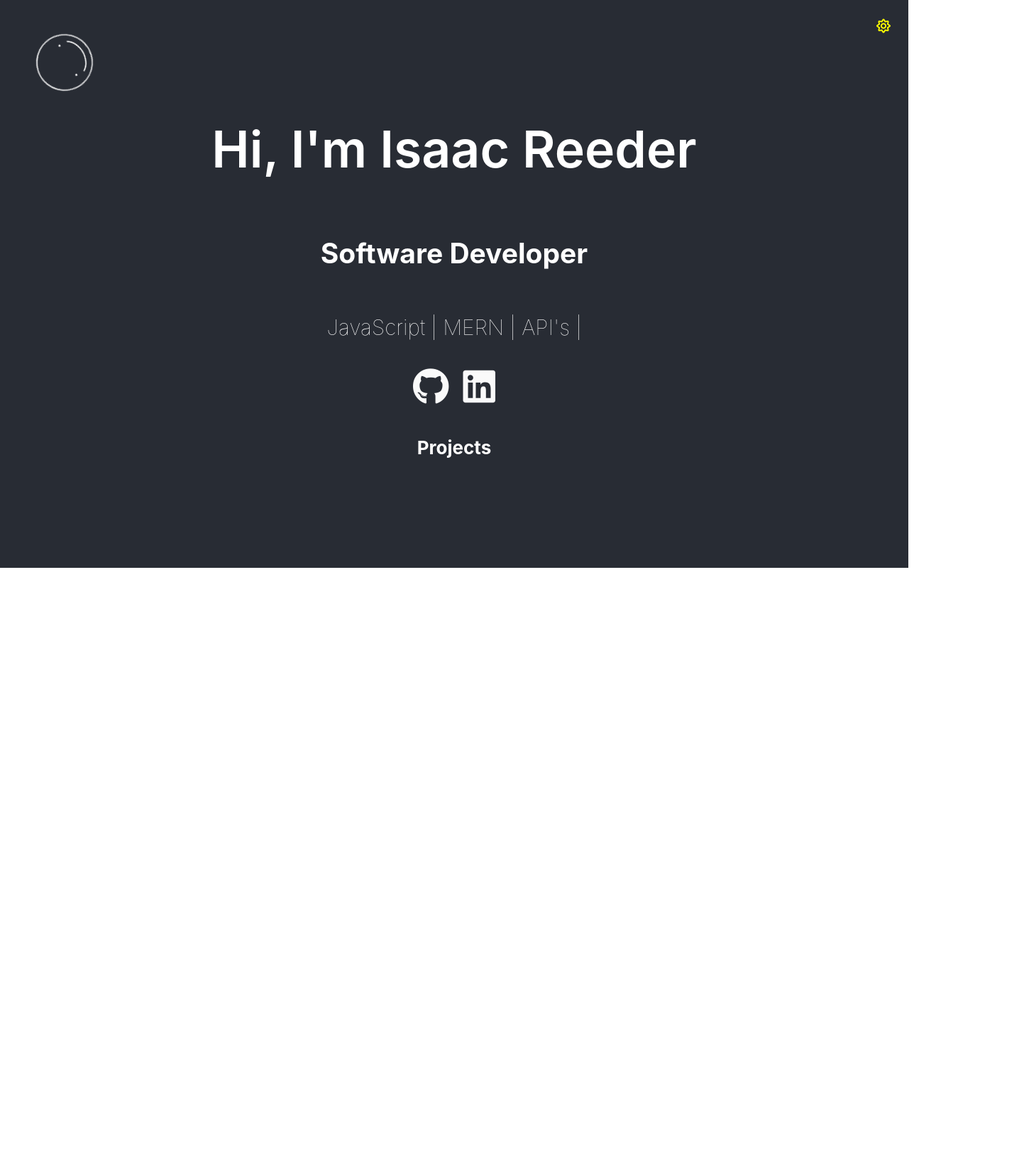
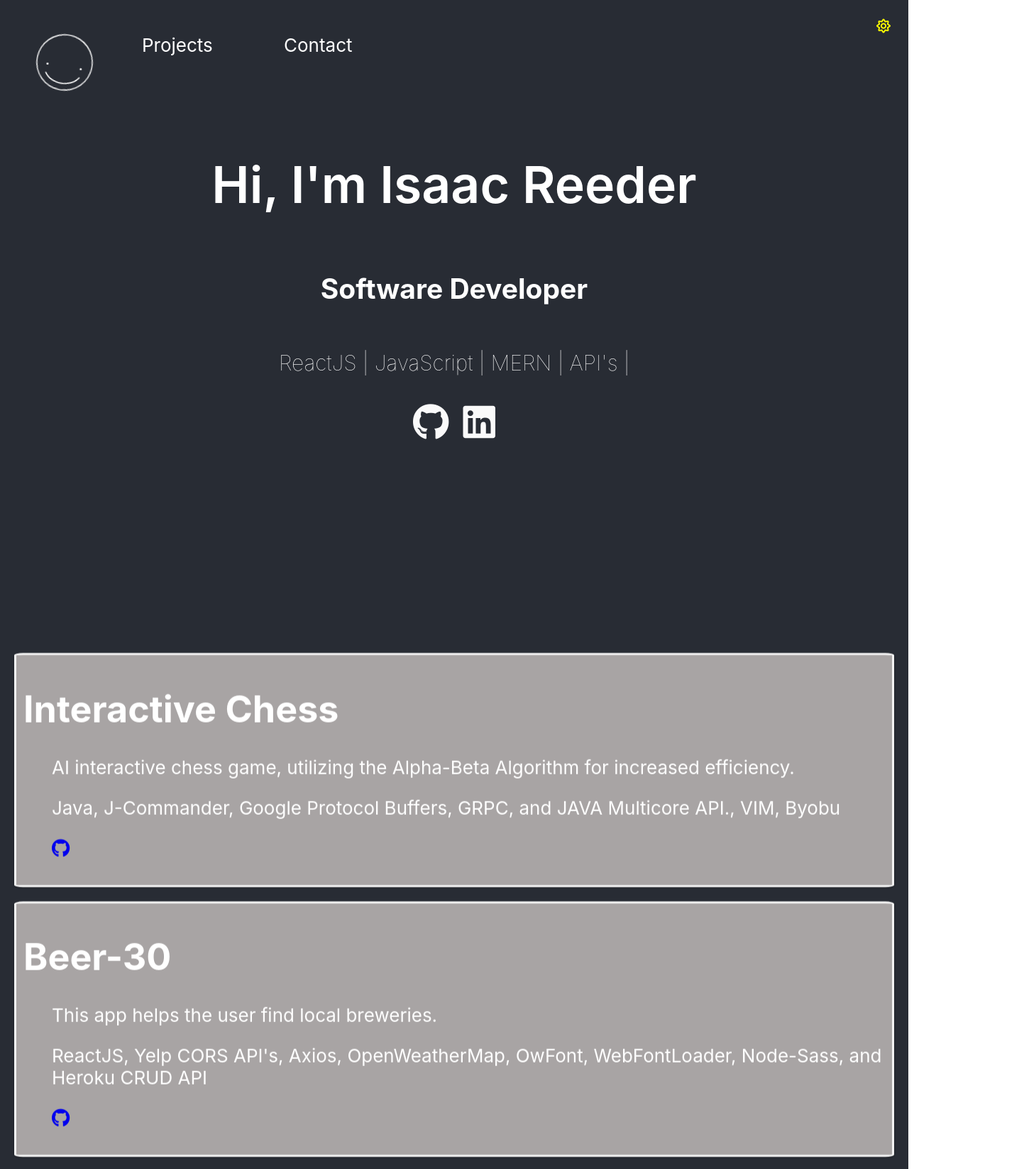
Before and after one commit to IsaacReeder/Isaac-Reeder-Portfolio, a React (Create React App) app: page / in a window 1280 px wide. Shown: the top 1647 px of the page at 71% size, 1443 px wide, since content can reach past the window. Before the commit the page ends 800 px from the top, so only its background shows below. Built offline with nearby package versions, Linux system fonts and the light colour scheme.

Commit message:
created a fade on scroll effect, improved nav, began contact section

```diff
--- a/package.json
+++ b/package.json
@@ -13,6 +13,7 @@
     "react-dom": "^16.13.0",
     "react-router-dom": "^5.1.2",
     "react-scripts": "3.4.0",
+    "react-scroll": "^1.7.16",
     "react-transition-group": "^4.3.0",
     "react-typist": "^2.0.5",
     "sass": "^1.26.3"
--- a/src/App.js
+++ b/src/App.js
@@ -1,15 +1,10 @@
 import React, { Component } from "react";
 import "./App.css";
-import {
-  BrowserRouter as Router,
-  Route,
-  Switch,
-  Redirect
-} from "react-router-dom";
 
 import LandingPage from "./components/LandingPage/LandingPage";
 import ProjectsPage from "./components/ProjectsPage/ProjectsPage";
 import Nav from "./components/Nav/Nav";
+import Contact from "./components/Contact/Contact";
 
 class App extends Component {
   constructor(props) {
@@ -112,6 +107,25 @@ class App extends Component {
     }
   };
 
+  FadeInSection(props) {
+    const [isVisible, setVisible] = React.useState(false);
+    const domRef = React.useRef();
+    React.useEffect(() => {
+      const observer = new IntersectionObserver(entries => {
+        entries.forEach(entry => setVisible(entry.isIntersecting));
+      });
+      observer.observe(domRef.current);
+    }, []);
+    return (
+      <div
+        className={`fade-in-section ${isVisible ? "is-visible" : ""}`}
+        ref={domRef}
+      >
+        {props.children}
+      </div>
+    );
+  }
+
   render() {
     const { appClass, bgStyle, backgroundMode } = this.state;
 
@@ -120,17 +134,15 @@ class App extends Component {
         <div className="change-mode" onClick={this.changeThemeMode} />
         <div className={backgroundMode}>
           <main className="App-main">
-            <Router>
             <Nav
               changeBackgroundBasedonMode={this.changeBackgroundBasedonMode}
             />
-              <Switch>
-                <Route path="/" exact>
+
             <LandingPage
               devIntro="Hi, I'm Isaac Reeder "
               jobTitle="Software Developer"
               plainBackgroundMode="daylight"
-                    devDesc="JavaScript | MERN | API's "
+              devDesc="ReactJS | JavaScript | MERN | API's "
               gradientColors="#EE7752, #E73C7E, #23A6D5, #23D5AB"
               icons={[
                 {
@@ -143,9 +155,9 @@ class App extends Component {
                 }
               ]}
             />
-                </Route>
-                <Route path="/projects" exact>
+
             <ProjectsPage
+              id="ProjectsPage"
               projects={[
                 {
                   pName: "Interactive Chess",
@@ -160,8 +172,7 @@ class App extends Component {
                 {
                   pName: "Beer-30",
                   image: require("../src/assets/beer.png"),
-                        description:
-                          "This app helps the user find local breweries.",
+                  description: "This app helps the user find local breweries.",
                   technologies:
                     "ReactJS, Yelp CORS API's, Axios, OpenWeatherMap, OwFont, WebFontLoader, Node-Sass, and Heroku CRUD API",
                   image2: "fa-github",
@@ -189,10 +200,14 @@ class App extends Component {
                 }
               ]}
             />
-                </Route>
-                <Redirect to="/" />
-              </Switch>
-            </Router>
+            <Contact
+              lines={[
+                {
+                  contactLines: "Let's make something great!",
+                  emailAddy: "I.Reeder@Protonmail.ch"
+                }
+              ]}
+            />
           </main>
         </div>
       </div>
--- /dev/null
+++ b/src/components/Contact/Contact.css
@@ -0,0 +1,56 @@
+.words {
+  color: white;
+}
+.ReachBubble {
+  border: 3px #f3f3f3 solid;
+  border-color: white;
+  border-radius: 50%;
+  padding: 50px;
+  /* height */
+  width: 20rem;
+  text-align: center;
+}
+
+.contactContainer {
+  display: flex;
+  padding: 5rem;
+}
+
+.rotateCon {
+  display: flex;
+  padding: 2rem;
+}
+
+.lines {
+  padding: 5rem;
+}
+
+.email {
+  padding: 2rem;
+  text-align: center;
+}
+
+u {
+  text-decoration: none;
+  border-bottom: 10px solid white;
+  display: inline-block;
+  width: 10rem;
+  position: relative;
+  padding-left: 5rem;
+}
+
+.forA {
+  padding-bottom: 2rem;
+  padding-right: 2rem;
+  text-align: center;
+}
+
+.great {
+  padding: 2rem;
+  text-align: center;
+}
+
+.words {
+  padding: 3rem;
+  text-align: center;
+}
--- /dev/null
+++ b/src/components/Contact/Contact.js
@@ -0,0 +1,61 @@
+import React, { Component } from "react";
+import "./Contact.css";
+
+const words = [
+  ["collaborations"],
+  ["new projects"],
+  ["experiences"],
+  ["positions"]
+];
+
+export default class Contact extends Component {
+  constructor(props) {
+    super(props);
+    this.state = { index: -1 };
+  }
+
+  setIndex = () => {
+    let index = this.state.index > words.length ? 0 : this.state.index + 1;
+    this.setState({ index: index });
+  };
+
+  renderPages = () => {
+    console.log(this.state.index);
+    return words[this.state.index];
+  };
+
+  componentDidMount() {
+    this.loop = setInterval(() => this.setIndex(), 1000);
+  }
+
+  componentWillUnmount() {
+    clearInterval(this.loop);
+  }
+
+  render() {
+    const { lines } = this.props;
+
+    return (
+      <React.Fragment>
+        <div className="lines">
+          {lines.map(line => (
+            <h1 className="spacer">
+              {`${line.contactLines}`}
+              <div className="contactContainer">
+                <div className="ReachBubble">reach out</div>
+                <div className="email">{`${line.emailAddy}`}</div>
+              </div>
+            </h1>
+          ))}
+          <div className="rotateCon">
+            <h1 className="forA">For </h1>
+            <h3 classname="great">
+              <u> great </u>
+            </h3>
+            <div className="words">{this.renderPages() || "ideas"}</div>
+          </div>
+        </div>
+      </React.Fragment>
+    );
+  }
+}
--- /dev/null
+++ b/src/components/FadeEffect/Fade.css
@@ -0,0 +1,13 @@
+.fade-in-section {
+  opacity: 0;
+  transform: translateY(20vh);
+  visibility: hidden;
+  transition: opacity 1200ms ease-out, transform 600ms ease-out,
+    visibility 1200ms ease-out;
+  will-change: opacity, transform, visibility;
+}
+.fade-in-section.is-visible {
+  opacity: 1;
+  transform: none;
+  visibility: visible;
+}
--- /dev/null
+++ b/src/components/FadeEffect/Fade.js
@@ -0,0 +1,23 @@
+import React from "react";
+import "./Fade.css";
+
+const Fade = props => {
+  const [isVisible, setVisible] = React.useState(false);
+  const domRef = React.useRef();
+  React.useEffect(() => {
+    const observer = new IntersectionObserver(entries => {
+      entries.forEach(entry => setVisible(entry.isIntersecting));
+    });
+    observer.observe(domRef.current);
+  }, []);
+  return (
+    <div
+      className={`fade-in-section ${isVisible ? "is-visible" : ""}`}
+      ref={domRef}
+    >
+      {props.children}
+    </div>
+  );
+};
+
+export default Fade;
--- a/src/components/LandingPage/LandingPage.js
+++ b/src/components/LandingPage/LandingPage.js
@@ -3,15 +3,15 @@ import Typist from "react-typist";
 import "./LandingPage.scss";
 import { Redirect } from "react-router-dom";
 import { CSSTransition } from "react-transition-group";
-import { flash } from "react-animations";
-import Radium, { StyleRoot } from "radium";
+// import { flash } from "react-animations";
+// import Radium, { StyleRoot } from "radium";
 
-const styles = {
-  flash: {
-    animation: "1s 3s",
-    animationName: Radium.keyframes(flash, "flash")
-  }
-};
+// const styles = {
+//   flash: {
+//     animation: "1s 3s",
+//     animationName: Radium.keyframes(flash, "flash")
+//   }
+// };
 
 export default class LandingPage extends Component {
   state = {
@@ -71,12 +71,6 @@ export default class LandingPage extends Component {
                   </a>
                 ))}
               </div>
-              <StyleRoot>
-                <div className="redirect" style={styles.flash}>
-                  {this.renderRedirect()}
-                  <h4 onClick={this.setRedirect}>Projects</h4>
-                </div>
-              </StyleRoot>
             </main>
           </div>
         </div>
--- a/src/components/LandingPage/LandingPage.scss
+++ b/src/components/LandingPage/LandingPage.scss
@@ -103,6 +103,7 @@
   max-height: 90%;
   min-width: auto;
   font-family: "Open Sans" sans-serif;
+  margin-bottom: 9rem;
 }
 
 .daylight .card:hover {
--- a/src/components/Nav/Nav.css
+++ b/src/components/Nav/Nav.css
@@ -2,6 +2,30 @@
   position: fixed;
   top: 6%;
   left: 3%;
+  height: 4rem;
+  width: 4rem;
+  display: flex;
+  flex-direction: column;
+  cursor: default;
+  z-index: 1000;
+  background-repeat: no-repeat;
+}
+.Container2 {
+  position: fixed;
+  top: 6%;
+  left: 10rem;
+  height: 4rem;
+  width: 4rem;
+  display: flex;
+  flex-direction: column;
+  cursor: default;
+  z-index: 1000;
+  background-repeat: no-repeat;
+}
+.Container3 {
+  position: fixed;
+  top: 6%;
+  left: 20rem;
   height: 4rem;
   width: 4rem;
   display: flex;
--- a/src/components/Nav/Nav.js
+++ b/src/components/Nav/Nav.js
@@ -1,6 +1,6 @@
-import React from "react";
+import React, { Fragment } from "react";
 import { CSSTransition } from "react-transition-group";
-
+import { Link, animateScroll as scroll } from "react-scroll";
 import "./Nav.css";
 
 class Nav extends React.Component {
@@ -14,6 +14,7 @@ class Nav extends React.Component {
         timeout={1000}
         classNames="fade"
       >
+        <React.Fragment>
           <div className="Container">
             <div
               className="smiley"
@@ -22,6 +23,31 @@ class Nav extends React.Component {
               alt="IsaacReeder.com"
             ></div>
           </div>
+          <div className="Container2">
+            <Link
+              activeClass="active"
+              to="ProjectsPage"
+              spy={true}
+              smooth={true}
+              offset={-70}
+              duration={500}
+            >
+              Projects
+            </Link>
+          </div>
+          <div className="Container3">
+            <Link
+              activeClass="active"
+              to="ProjectsPage"
+              spy={true}
+              smooth={true}
+              offset={-70}
+              duration={500}
+            >
+              Contact
+            </Link>
+          </div>
+        </React.Fragment>
       </CSSTransition>
     );
   }
--- a/src/components/ProjectsPage/ProjectsPage.js
+++ b/src/components/ProjectsPage/ProjectsPage.js
@@ -1,20 +1,14 @@
 import React, { Component, Fragment } from "react";
 import "./ProjectsPage.scss";
 import "../LandingPage/LandingPage.scss";
-import { CSSTransition } from "react-transition-group";
+import Fade from "../FadeEffect/Fade";
 
 export default class ProjectsPage extends Component {
   render() {
     const { projects } = this.props;
     return (
-      <CSSTransition
-        in={true}
-        out={true}
-        appear={true}
-        timeout={1000}
-        classNames="fade"
-      >
-        <div className="projects">
+      <Fade>
+        <div className="projects" id="ProjectsPage">
           {projects.map(project => (
             <Fragment>
               <div className="card">
@@ -33,7 +27,7 @@ export default class ProjectsPage extends Component {
             </Fragment>
           ))}
         </div>
-      </CSSTransition>
+      </Fade>
     );
   }
 }
--- a/src/components/ProjectsPage/ProjectsPage.scss
+++ b/src/components/ProjectsPage/ProjectsPage.scss
@@ -49,4 +49,7 @@
     display: inline-block;
     border-radius: 25%;
   }
+  .daylight .card {
+    margin-bottom: 1rem;
+  }
 }
```
Also changed, not shown: 1 other file (tests, documents, lock files or other folders). Lines whose indentation alone changed are shown as unchanged.
